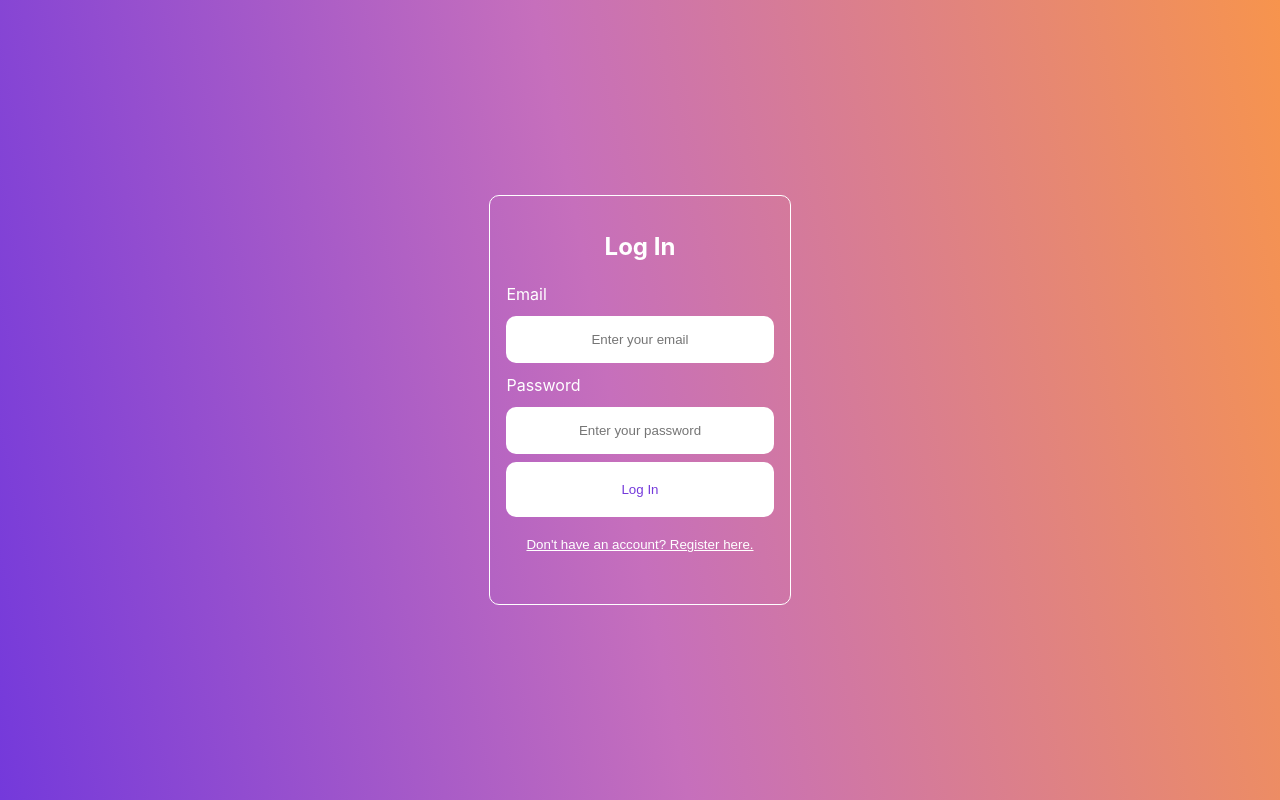
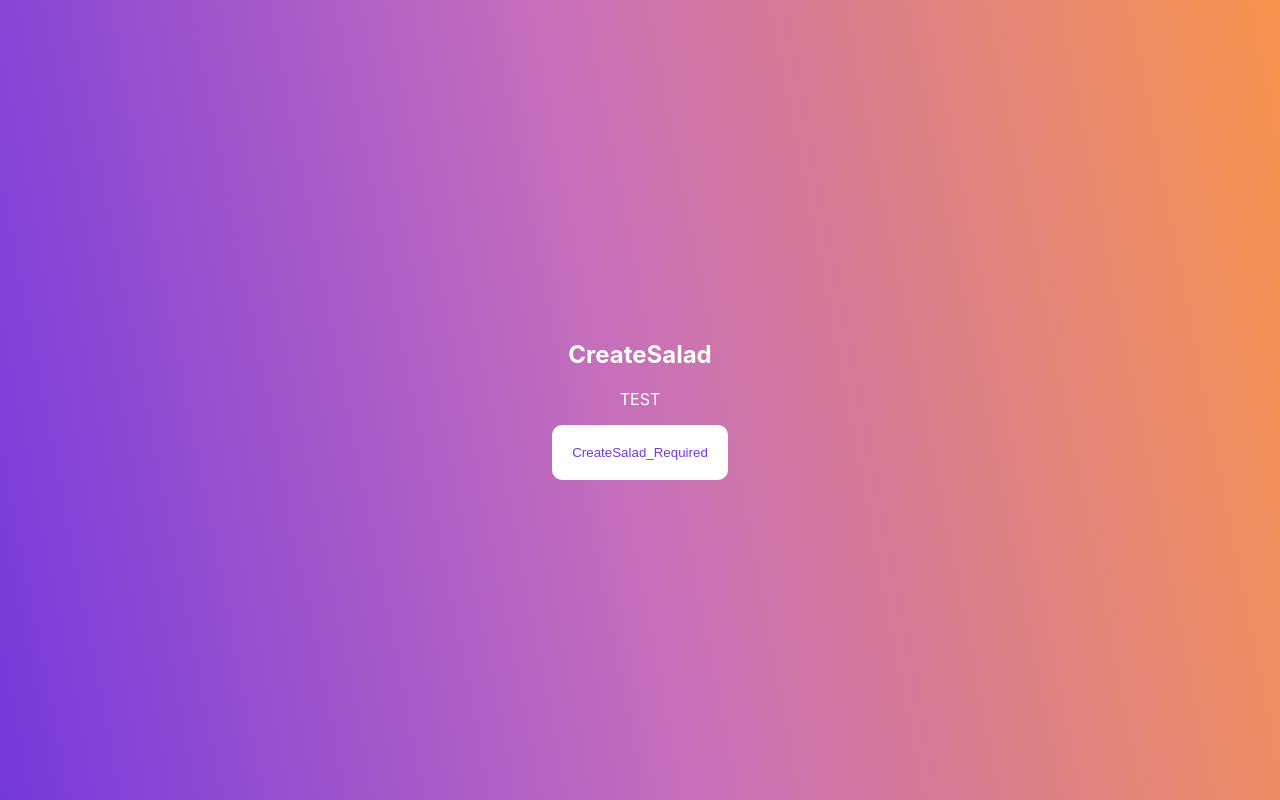
Before and after one commit to Gussi22/fruitsalad.github.io, a React (Create React App) app: page / in a window 1280 px wide. Built offline with nearby package versions, Linux system fonts and the light colour scheme.

Commit message:
Adding Create Files

```diff
--- a/src/App.js
+++ b/src/App.js
@@ -1,7 +1,6 @@
 import './App.css';
 import React, { useState } from 'react';
-import SignIn from './components/auth/SignIn';
-import SignUp from './components/auth/SignUp';
+import Create from './components/Create/Create';
 
 function App() {
   const [currentForm, setCurrentForm] = useState('login');
@@ -12,9 +11,7 @@ function App() {
 
   return (
     <div className='App'>
-      {
-        currentForm === "login" ? <SignIn onFormSwitch={toggleForm}/> : <SignUp onFormSwitch={toggleForm}/>
-      }
+      <Create />
     </div>
   );
 }
--- /dev/null
+++ b/src/components/Create/Create.jsx
@@ -0,0 +1,21 @@
+import React from "react";
+import CreateSaladRequired from "../../Downloads/CreateSalad_Required.zip"
+
+export const Create = (props) => {
+    return (
+        <div className="createHome">
+            <h2>CreateSalad</h2>
+            <p>TEST</p>
+            <a
+             href={CreateSaladRequired}
+             download="CreateSalad_Required"
+             target="_blank"
+             rel="noopener noreferrer"
+            >
+                <button>CreateSalad_Required</button>
+            </a>
+        </div>
+    )
+}
+
+export default Create
```
Also changed, not shown: 1 other file (tests, documents, lock files or other folders).
